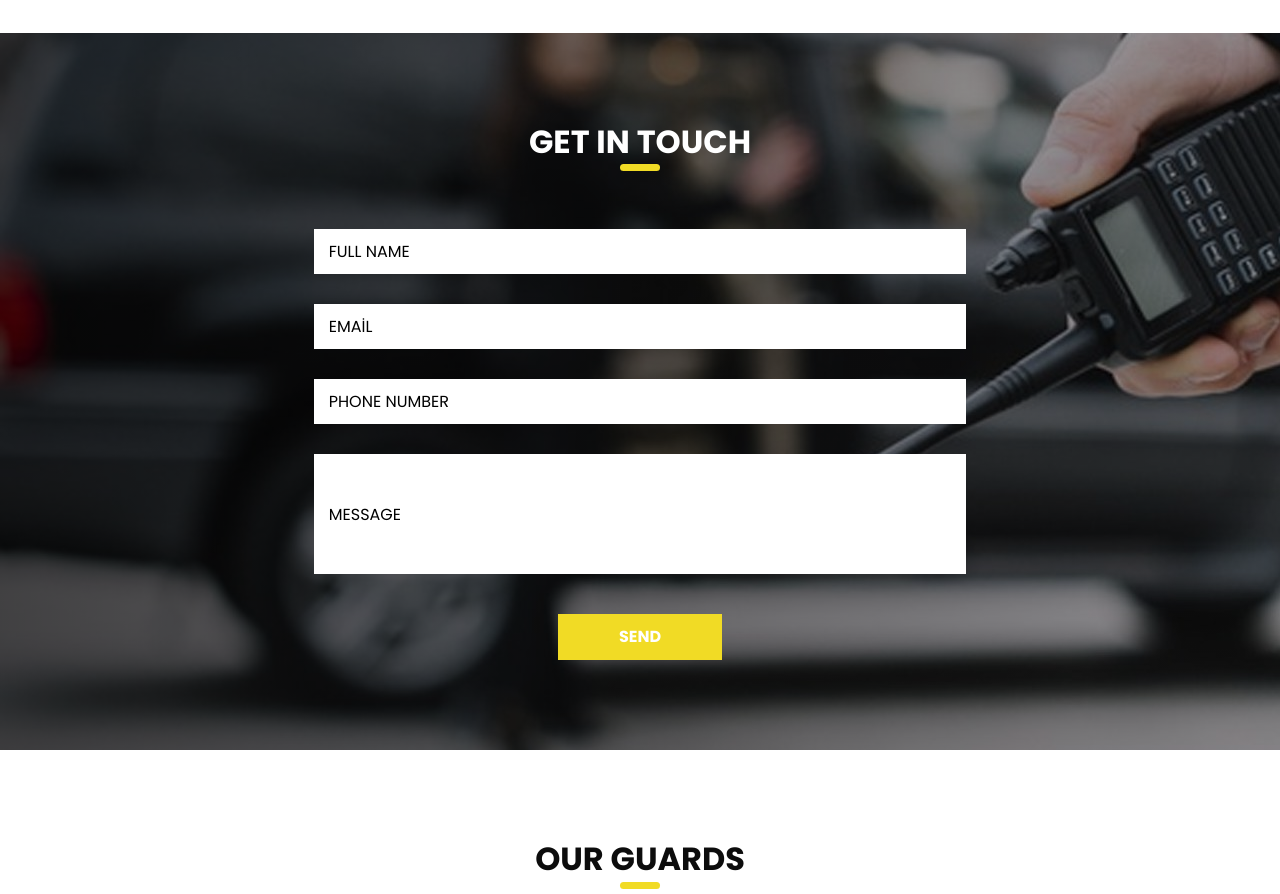
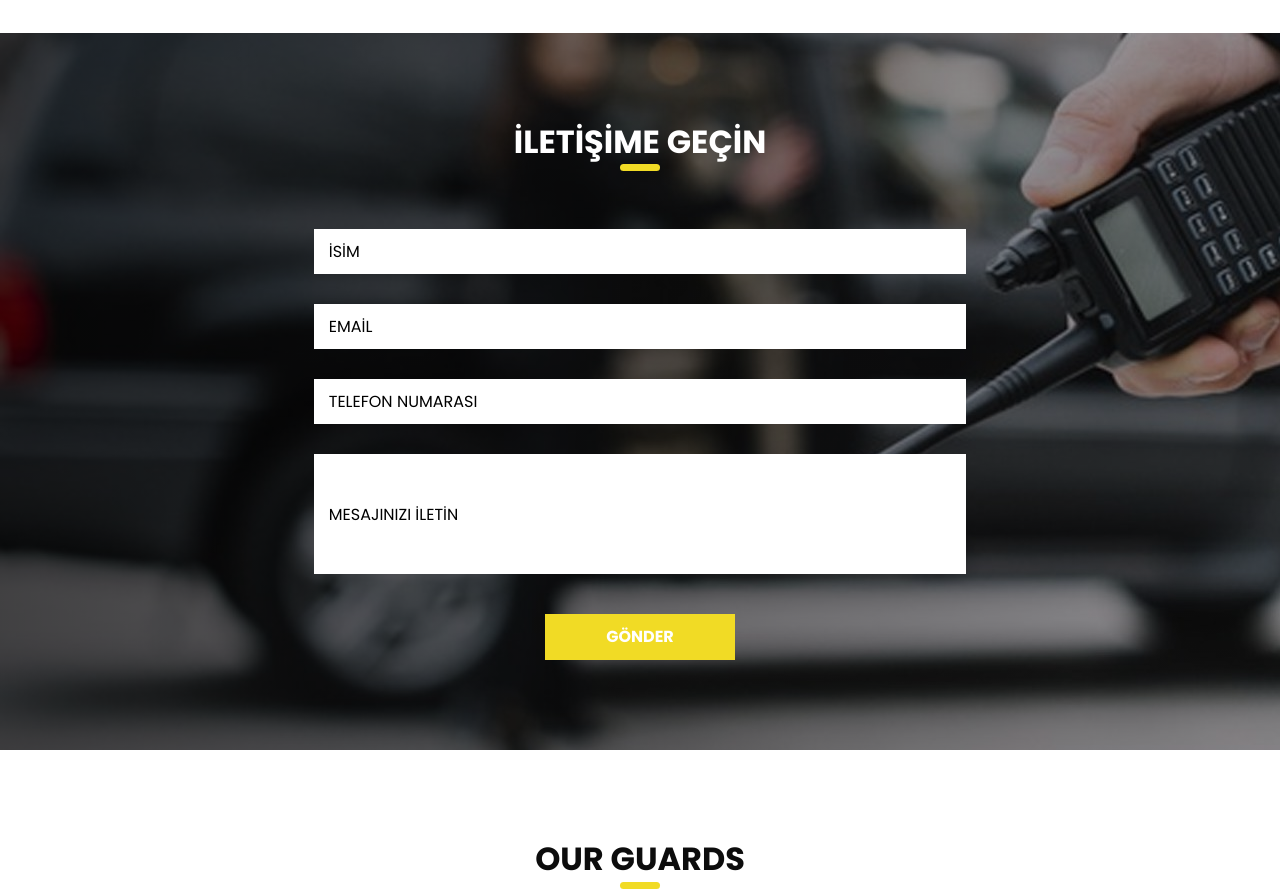
Before and after one commit to vlknhlc/emv-web-sitem, a plain HTML site: page index.html in a window 1280 px wide. Shown: the part 2640-3534 px from the top of the page. Drawn offline with Linux system fonts and the light colour scheme.

Commit message:
iletişim gönder kısım türkçeleşti

```diff
--- a/index.html
+++ b/index.html
@@ -534,7 +534,7 @@
     <div class="container">
       <div class="heading_container heading_center">
         <h2>
-          Get In touch
+          İLETİŞİME GEÇİN
         </h2>
       </div>
       <div class="">
@@ -544,20 +544,20 @@
               <div class="contact_form-container">
                 <div>
                   <div>
-                    <input type="text" placeholder="Full Name" />
+                    <input type="text" placeholder="İsim" />
                   </div>
                   <div>
                     <input type="email" placeholder="Email " />
                   </div>
                   <div>
-                    <input type="text" placeholder="Phone Number" />
+                    <input type="text" placeholder="Telefon Numarası" />
                   </div>
                   <div class="">
-                    <input type="text" placeholder="Message" class="message_input" />
+                    <input type="text" placeholder="Mesajınızı iletin" class="message_input" />
                   </div>
                   <div class="btn-box ">
                     <button type="submit">
-                      Send
+                      Gönder
                     </button>
                   </div>
                 </div>
```
